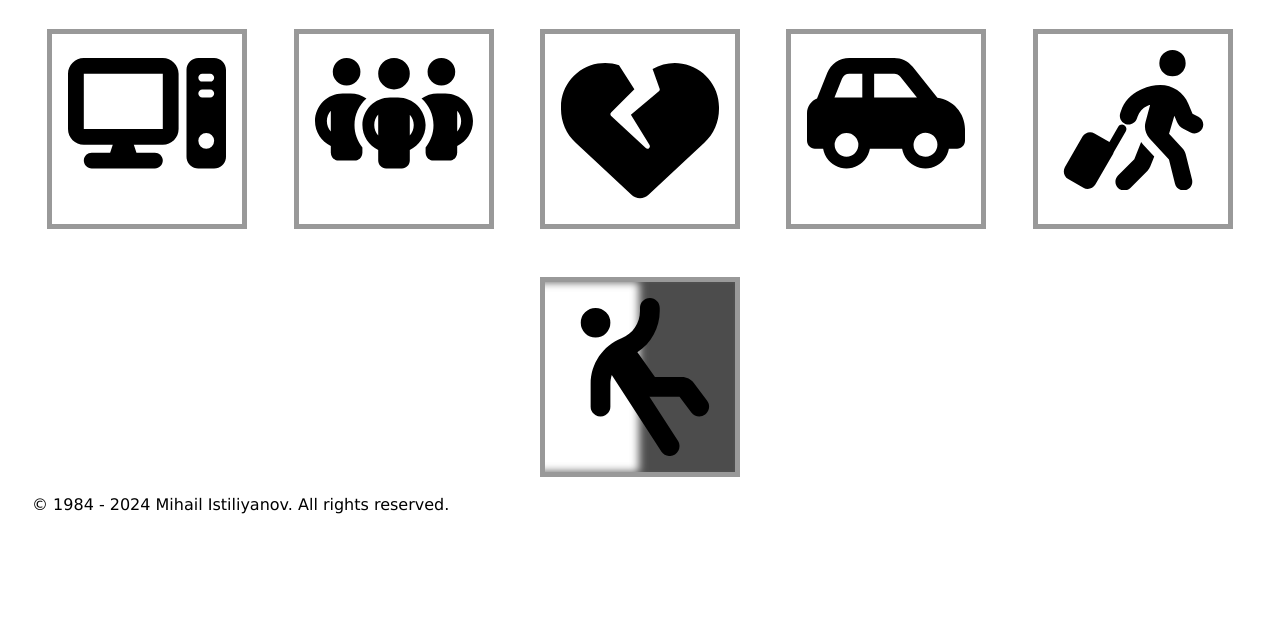
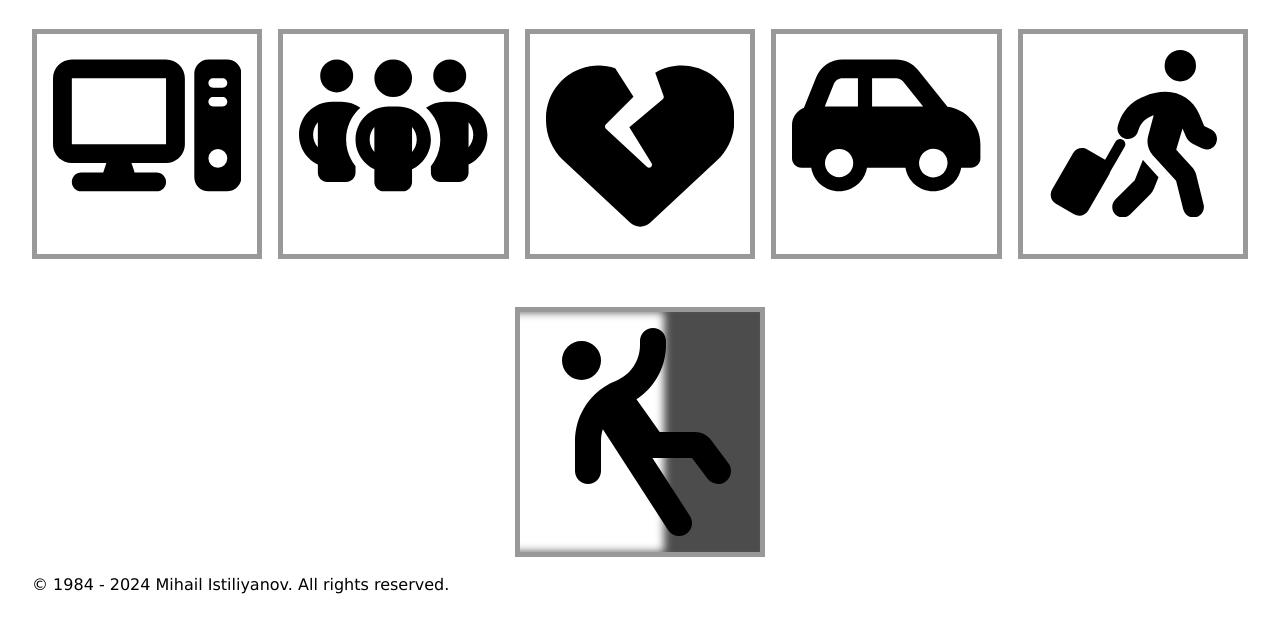
Before and after one commit to mistiliyanov/mistiliyanov.github.io, a plain HTML site: page index.html in a window 1280 px wide. Shown: the part 96-728 px from the top of the page. Drawn offline with Linux system fonts and the light colour scheme.

Commit message:
update max and min size

```diff
--- a/style.css
+++ b/style.css
@@ -45,7 +45,9 @@ section {
 
 section > div {
     position: relative;
-    flex: 0 1 200px;
+    flex: 1 1 200px;
+    max-width: 250px;
+    min-width: 100px;
     height: auto;
     padding: 1em;
     margin: 1em 0;
```
